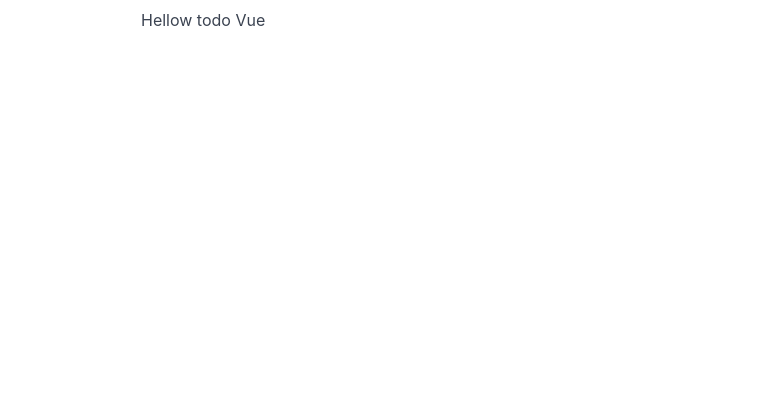
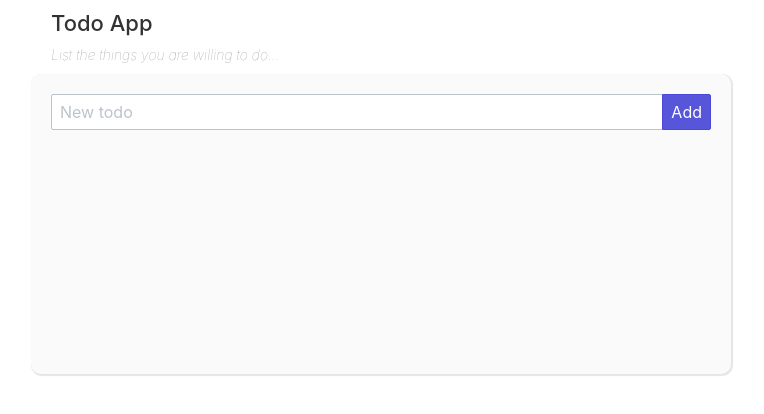
Before and after one commit to weider86/vue-todo-app, a Vue app: page / in a window 1280 px wide. Shown: the top 414 px of the page, without its empty margins (259-1023 px from the left). Built offline with nearby package versions, Linux system fonts and the light colour scheme.

Commit message:
adjust styles

```diff
--- a/src/App.vue
+++ b/src/App.vue
@@ -1,16 +1,91 @@
 <template>
-  <div id="app">
-    <div class="container grid-xs py-2">Hellow todo Vue</div>
+  <div class="todo-app" id="app">
+    <div class="todo-app-presentation">
+      <h1 class="todo-app-title">Todo App</h1>
+      <h4 class="todo-app-description">List the things you are willing to do...</h4>
+    </div>
+    <div class="todo-container">
+      <form @submit.prevent="addTodo(todo)">
+        <div class="input-group">
+          <input type="text" v-model="todo.description" class="form-input" placeholder="New todo" />
+          <button class="btn btn-primary input-group-btn">Add</button>
+        </div>
+      </form>
+
+      <div class="todo-list">
+        <div class="tile" v-for="t in todos" :key="t.id">
+          <div class="tile-icon">
+            <i class="icon icon-time centered"></i>
+          </div>
+          <div class="tile-content">
+            <div class="tile-subtitle">
+              {{ t.description }}
+            </div>
+          </div>
+          <div class="tile-action">
+            <button class="btn btn-link">Done</button>
+            <button class="btn btn-link">
+              <span class="text-error">Remove</span>
+            </button>
+          </div>
+        </div>
+      </div>
+    </div>
   </div>
 </template>
 
 <script>
 
 export default {
-  name: 'App'
-}
+  name: 'App',
+  data() {
+    return { todos: [], todo: { checked: false } };
+  },
+  methods: {
+    addTodo(todo) {
+      todo.id = Date.now();
+      this.todos.push(todo);
+      this.todo = { checked: false }
+    }
+  }
+};
 </script>
 
-<style>
+<style scoped>
+.todo-app {
+  width: 700px;
+  margin: 10px auto;
+}
 
+.todo-app-presentation {
+  margin: 10px 20px;
+}
+
+.todo-app-title {
+  font-size: 22px;
+  color: #333;
+}
+
+.todo-app-description {
+  font-size: 14px;
+  color: #999;
+  font-style: italic;
+  font-weight: 100;
+}
+
+.todo-container {
+  background-color: #fafafa;
+  min-height: 300px;
+  padding: 20px;
+  box-shadow: 1px 1px 1px 1px rgba(0, 0, 0, 0.1);
+  border-radius: 10px;
+}
+
+.todo-title {
+  color: rebeccapurple;
+}
+
+.todo-list {
+  padding: 20px;
+}
 </style>
```
